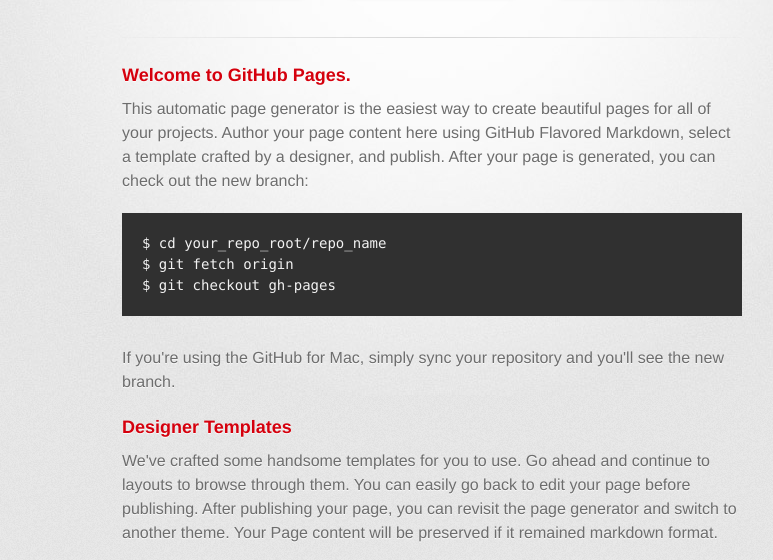
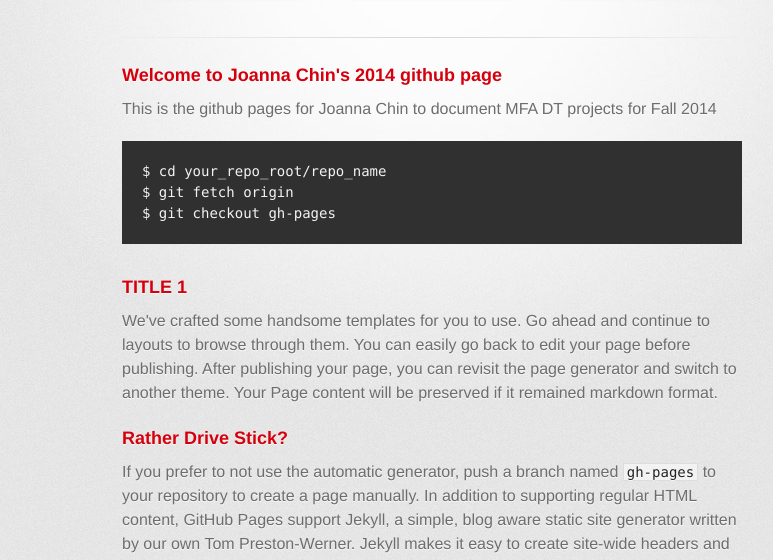
Before and after one commit to jojoychin/fall2014, a plain HTML site: page index.html in a window 1280 px wide. Shown: the part 178-738 px from the top of the page, without its empty margins (208-981 px from the left). Drawn offline with Linux system fonts and the light colour scheme; a web font is replaced by a local one.

Commit message:
changed text

```diff
--- a/index.html
+++ b/index.html
@@ -32,19 +32,17 @@
 
         <section id="main_content">
           <h3>
-<a name="welcome-to-github-pages" class="anchor" href="#welcome-to-github-pages"><span class="octicon octicon-link"></span></a>Welcome to GitHub Pages.</h3>
+<a name="welcome-to-github-pages" class="anchor" href="#welcome-to-github-pages"><span class="octicon octicon-link"></span></a>Welcome to Joanna Chin's 2014 github page</h3>
 
-<p>This automatic page generator is the easiest way to create beautiful pages for all of your projects. Author your page content here using GitHub Flavored Markdown, select a template crafted by a designer, and publish. After your page is generated, you can check out the new branch:</p>
+<p>This is the github pages for Joanna Chin to document MFA DT projects for Fall 2014</p>
 
 <pre><code>$ cd your_repo_root/repo_name
 $ git fetch origin
 $ git checkout gh-pages
 </code></pre>
 
-<p>If you're using the GitHub for Mac, simply sync your repository and you'll see the new branch.</p>
-
 <h3>
-<a name="designer-templates" class="anchor" href="#designer-templates"><span class="octicon octicon-link"></span></a>Designer Templates</h3>
+<a name="designer-templates" class="anchor" href="#designer-templates"><span class="octicon octicon-link"></span></a>TITLE 1</h3>
 
 <p>We've crafted some handsome templates for you to use. Go ahead and continue to layouts to browse through them. You can easily go back to edit your page before publishing. After publishing your page, you can revisit the page generator and switch to another theme. Your Page content will be preserved if it remained markdown format.</p>
 
```
